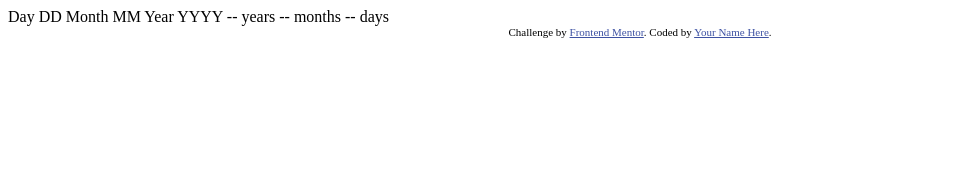
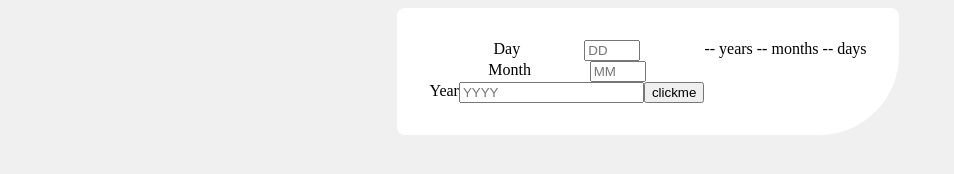
Before and after one commit to TECKERZ101/AgeCalculator, a plain HTML site: page index.html in a window 1280 px wide. Shown: the whole page, without its empty margins (0-954 px from the left). Drawn offline with Linux system fonts and the light colour scheme.

Commit message:
Another Thing

```diff
--- a/index.html
+++ b/index.html
@@ -2,36 +2,32 @@
 <html lang="en">
 <head>
   <meta charset="UTF-8">
-  <meta name="viewport" content="width=device-width, initial-scale=1.0"> <!-- displays site properly based on user's device -->
-
+  <meta name="viewport" content="width=device-width, initial-scale=1.0">
   <link rel="icon" type="image/png" sizes="32x32" href="./assets/images/favicon-32x32.png">
-
+  <link rel="stylesheet" href="./style.css">
   <title>Frontend Mentor | Age calculator app</title>
-
-  <!-- Feel free to remove these styles or customise in your own stylesheet 👍 -->
-  <style>
-    .attribution { font-size: 11px; text-align: center; }
-    .attribution a { color: hsl(228, 45%, 44%); }
-  </style>
+  <script src="./script.js"></script>
 </head>
 <body>
-
-  Day
-  DD
-
-  Month
-  MM
-
-  Year
-  YYYY
-
-  -- years
-  -- months
-  -- days
-
-  <div class="attribution">
-    Challenge by <a href="https://www.frontendmentor.io?ref=challenge" target="_blank">Frontend Mentor</a>.
-    Coded by <a href="#">Your Name Here</a>.
-  </div>
+  <main>
+    <form class="inputSecton">
+      <div class="inputBox">
+        <label for="day">Day</label>
+        <input id= "day" type="number" required min="01" max="31"placeholder="DD">
+      </div>
+      <div class="inputBox">
+        <label for="month">Month</label>
+        <input id="month" type="number" required min="01" max="12" placeholder="MM">
+      </div>
+      <div class="inputBox" onload="maxYear()">
+        <label for="year">Year</label>
+        <input id="year" type="number" required max="0" placeholder="YYYY">
+        <button onclick="maxYear()" type="button">clickme</button>
+      </div>
+    </form>
+    -- years
+    -- months
+    -- days
+  </main>
 </body>
 </html>
```
